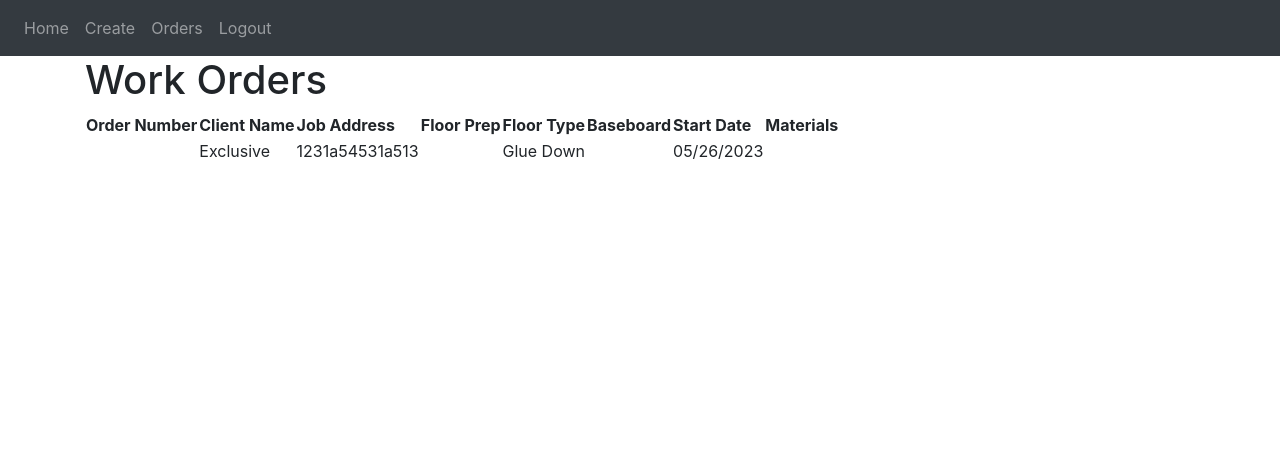
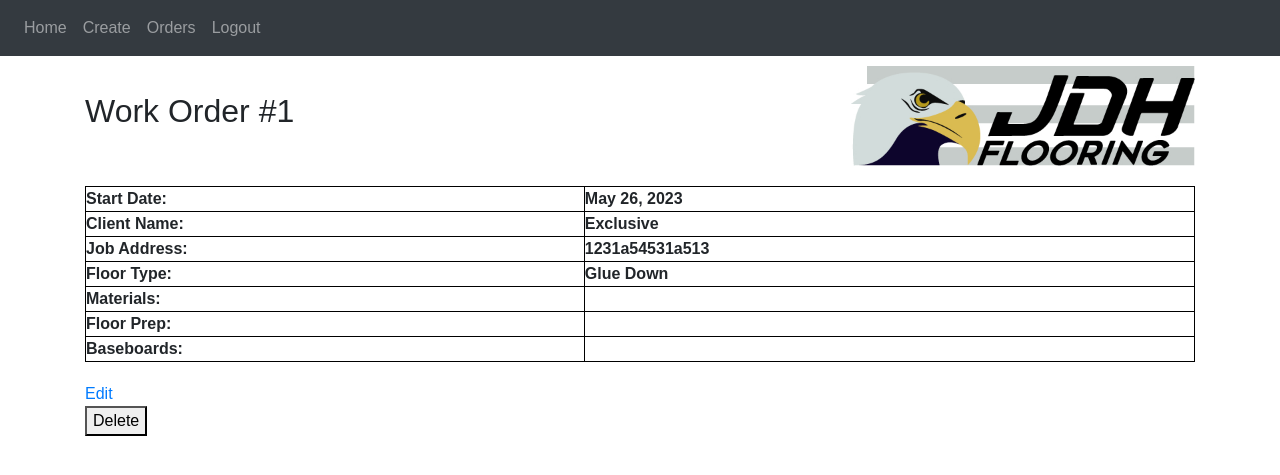
Before and after one commit to JSilvaRibeiro/PythonWebsite, a Flask app: page /orders in a window 1280 px wide. Shown: the top 475 px of the page. Run offline with Flask 3, Linux system fonts and the light colour scheme; a user stored in the database is signed in; some libraries are stand-ins or nearby versions.

Commit message:
Change Orders Template

```diff
--- a/website/forms.py
+++ b/website/forms.py
@@ -3,10 +3,10 @@ from wtforms import StringField, SelectField, TextAreaField, SubmitField, DateFi
 from wtforms.validators import DataRequired
 
 class CreateWorkOrderForm(FlaskForm):
-    client_name = StringField('Client Name')
-    job_address = StringField('Job Address')
+    client_name = StringField('Client Name', validators=[DataRequired()])
+    job_address = StringField('Job Address', validators=[DataRequired()])
     floor_prep = StringField('Floor Preparation')
-    floor_type = SelectField('Flooring Type', choices=[('glue down', 'Glue Down'), ('vinyl', 'Vinyl'), ('laminate', 'Laminate'), ('floating', 'Floating')])
+    floor_type = SelectField('Flooring Type', choices=[('Glue Down', 'Glue Down'), ('Vinyl', 'Vinyl'), ('Laminate', 'Laminate'), ('Floating', 'Floating')])
     baseboards = StringField('Baseboard')
     materials = TextAreaField('Materials')
     start_date = DateField('Start Date', format='%Y-%m-%d', validators=[DataRequired()])
--- /dev/null
+++ b/website/static/style.css
@@ -0,0 +1,101 @@
+body {
+  font-family: Arial, Helvetica, sans-serif;
+}
+
+table {
+  width: 100%;
+  border-collapse: collapse;
+  margin-bottom: 20px;
+}
+
+table,
+th,
+td {
+  border: 1px solid black;
+  padding: 5px;
+  text-align: left;
+}
+
+th {
+  background-color: #ddd;
+}
+
+.invoice-header {
+  display: flex;
+  justify-content: space-between;
+  align-items: center;
+  margin-bottom: 20px;
+}
+
+.invoice-header div {
+  flex: 1;
+}
+
+.invoice-header h1 {
+  font-size: 32px;
+  margin: 0;
+}
+
+.invoice-header p {
+  margin: 0;
+}
+
+.invoice-header .logo {
+  text-align: right;
+}
+
+.invoice-header img {
+  max-height: 100px;
+}
+
+.invoice-info {
+  margin-bottom: 20px;
+}
+
+.invoice-info table {
+  margin-bottom: 0;
+}
+
+.invoice-info table td {
+  padding: 0;
+  font-weight: bold;
+}
+
+.invoice-items {
+  margin-bottom: 20px;
+}
+
+.invoice-items table {
+  margin-bottom: 0;
+}
+
+.invoice-items th {
+  background-color: #ddd;
+  text-align: center;
+}
+
+.invoice-items td {
+  padding: 10px;
+  text-align: center;
+}
+
+.invoice-footer {
+  display: flex;
+  justify-content: space-between;
+  align-items: center;
+}
+
+.invoice-footer p {
+  margin: 0;
+}
+
+.invoice-footer .signature {
+  text-align: right;
+}
+
+.invoice-footer img {
+  max-height: 50px;
+}
+.logo {
+  margin-top: 10px;
+}
--- a/website/templates/base.html
+++ b/website/templates/base.html
@@ -13,6 +13,10 @@
       rel="stylesheet"
       href="https://stackpath.bootstrapcdn.com/font-awesome/4.7.0/css/font-awesome.min.css"
       crossorigin="anonymous"
+    />
+    <link
+      rel="stylesheet"
+      href="{{ url_for('static', filename='style.css') }}"
     />
     <title>{% block title %}Home{% endblock %}</title>
   </head>
--- a/website/templates/create_work_order.html
+++ b/website/templates/create_work_order.html
@@ -1,4 +1,5 @@
-{% extends "base.html" %} {% block content %}
+{% extends "base.html" %} {% block title %}Create{% endblock %} {% block content
+%}
 <div class="container">
   <div class="row">
     <div class="col-md-6 offset-md-3">
--- a/website/templates/orders.html
+++ b/website/templates/orders.html
@@ -1,31 +1,60 @@
-{% extends 'base.html' %} {% block content %}
-<h1>Work Orders</h1>
+{% extends "base.html" %} {% block title %}Work Orders{% endblock %} {% block
+content%}
+<head>
+  <title>Work Orders</title>
+  <link rel="stylesheet" href="{{ url_for('static', filename='style.css') }}" />
+</head>
+<body>
+  {% for order in orders %}
+  <div class="invoice-header">
+    <div>
+      <h1>Work Order #{{ order.work_order_number }}</h1>
+    </div>
+    <div class="logo">
+      <img src="{{ url_for('static', filename='logo.jpg') }}" />
+    </div>
+  </div>
+  <div class="invoice-info">
     <table>
-  <thead>
       <tr>
-      <th>Order Number</th>
-      <th>Client Name</th>
-      <th>Job Address</th>
-      <th>Floor Prep</th>
-      <th>Floor Type</th>
-      <th>Baseboard</th>
-      <th>Start Date</th>
-      <th>Materials</th>
+        <td>Start Date:</td>
+        <td>{{ order.start_date.strftime('%B %d, %Y') }}</td>
       </tr>
-  </thead>
-  <tbody>
-    {% for order in orders %}
       <tr>
-      <td>{{ order.order_number }}</td>
+        <td>Client Name:</td>
         <td>{{ order.client_name }}</td>
+      </tr>
+      <tr>
+        <td>Job Address:</td>
         <td>{{ order.job_address }}</td>
-      <td>{{ order.floor_prep }}</td>
+      </tr>
+      <tr>
+        <td>Floor Type:</td>
         <td>{{ order.floor_type }}</td>
-      <td>{{ order.baseboards }}</td>
-      <td>{{ order.start_date.strftime('%m/%d/%Y') }}</td>
+      </tr>
+      <tr>
+        <td>Materials:</td>
         <td>{{ order.materials }}</td>
       </tr>
+      <tr>
+        <td>Floor Prep:</td>
+        <td>{{ order.floor_prep }}</td>
+      </tr>
+      <tr>
+        <td>Baseboards:</td>
+        <td>{{ order.baseboards }}</td>
+      </tr>
+    </table>
+  </div>
+  <div class="invoice-actions">
+    <a href="{{ url_for('views.edit_order', order_id=order.id) }}">Edit</a>
+    <form
+      action="{{ url_for('views.delete_order', order_id=order.id) }}"
+      method="POST"
+    >
+      <button type="submit">Delete</button>
+    </form>
+  </div>
   {% endfor %}
-  </tbody>
-</table>
+</body>
 {% endblock %}
--- a/website/views.py
+++ b/website/views.py
@@ -57,7 +57,7 @@ def create_work_order():
         db.session.add(new_work_order)
         db.session.commit()
         flash('Work order created successfully!', category='success')
-        return redirect(url_for('views.home'))
+        return redirect(url_for('views.orders'))
     return render_template('create_work_order.html', user=current_user, form=form)
 
 
@@ -67,3 +67,27 @@ def orders():
     user = current_user
     orders = WorkOrder.query.filter_by(user_id=user.id).all()
     return render_template('orders.html', orders=orders, user=user)
+
+
+@views.route('/orders/edit/<int:order_id>', methods=['GET', 'POST'])
+@login_required
+def edit_order(order_id):
+    user = current_user
+    order = WorkOrder.query.get_or_404(order_id)
+    form = CreateWorkOrderForm(obj=order)
+    if form.validate_on_submit():
+        form.populate_obj(order)
+        db.session.commit()
+        flash('Order updated successfully.', 'success')
+        return redirect(url_for('views.orders'))
+    return render_template('edit_order.html', form=form, user=user)
+
+
+@views.route('/orders/delete/<int:order_id>', methods=['POST'])
+@login_required
+def delete_order(order_id):
+    order = WorkOrder.query.get_or_404(order_id)
+    db.session.delete(order)
+    db.session.commit()
+    flash('Order deleted successfully.', 'success')
+    return redirect(url_for('views.orders'))
```
Also changed, not shown: website/templates/edit_order.html (added, +32 -0 lines), instance/database.db, website/static/logo.jpg (added). Lines whose indentation alone changed are shown as unchanged.
